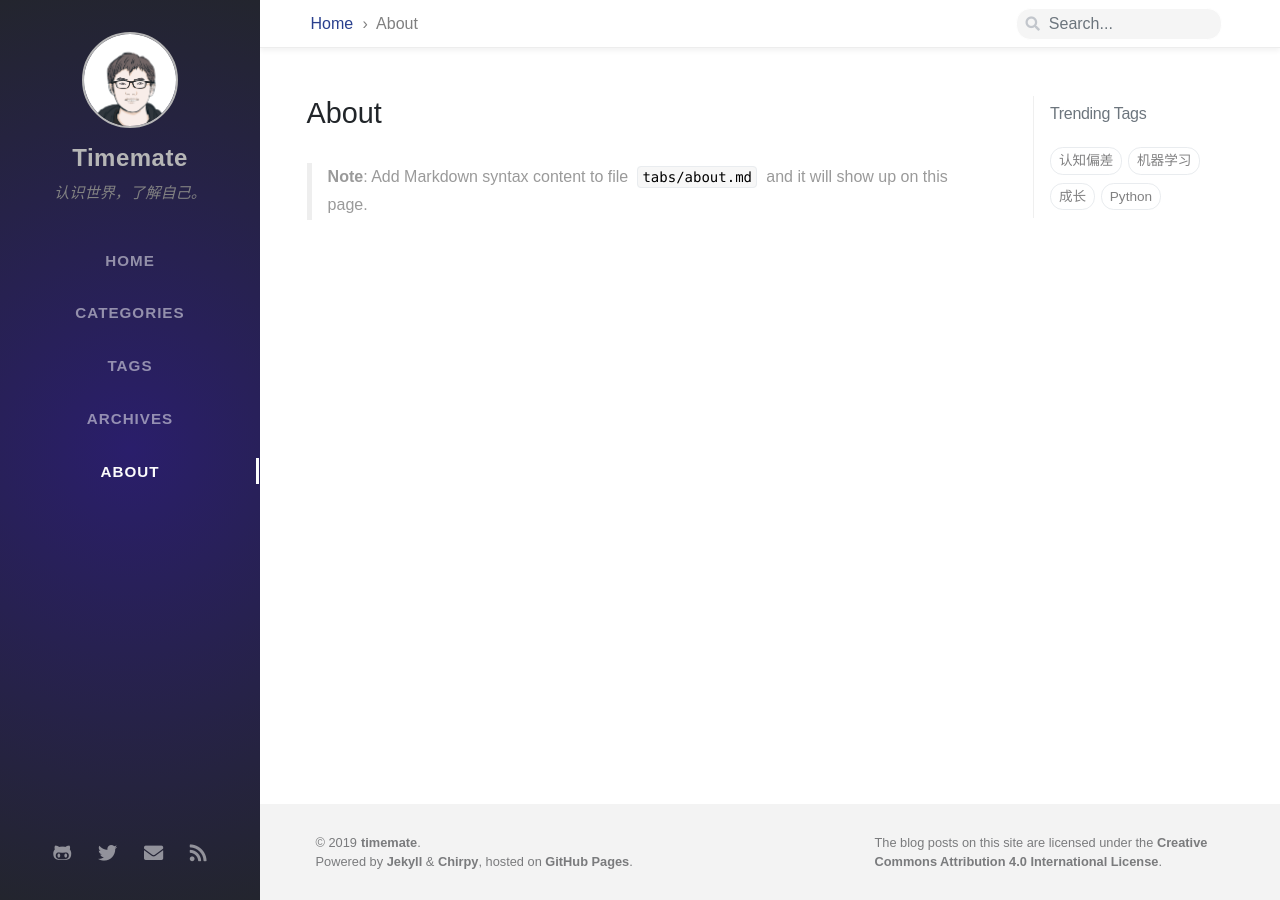
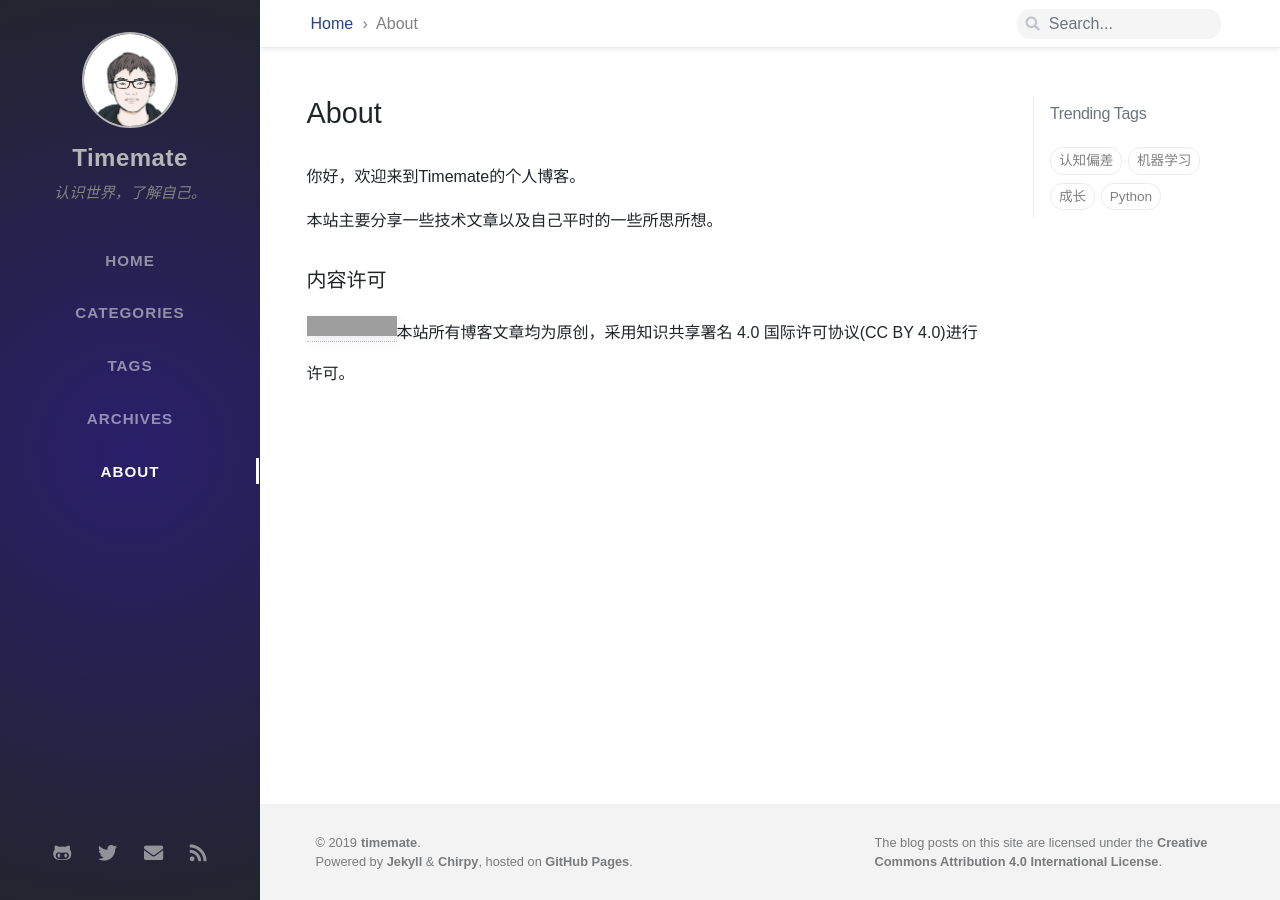
Before and after one commit to Wang-Shuo/Wang-Shuo.github.io, a Jekyll site: the page built from tabs/about.md, in a window 1280 px wide. Built offline with Jekyll 4.4.1, drawn with Linux system fonts in a browser that asks for light colours; nearby versions of some CDN libraries; some web fonts are replaced; grey boxes are pictures that could not be loaded.

Commit message:
update about page

```diff
--- a/tabs/about.md
+++ b/tabs/about.md
@@ -6,4 +6,10 @@ title: About
 # MIT License
 ---
 
-> **Note**: Add Markdown syntax content to file `tabs/about.md` and it will show up on this page.
+你好，欢迎来到Timemate的个人博客。
+
+本站主要分享一些技术文章以及自己平时的一些所思所想。
+
+### 内容许可
+
+[![License: CC BY 4.0](https://img.shields.io/badge/License-CC%20BY%204.0-lightgrey.svg)](https://creativecommons.org/licenses/by/4.0/)本站所有博客文章均为原创，采用知识共享署名 4.0 国际许可协议(CC BY 4.0)进行许可。
```
Also changed, not shown: README.md.
